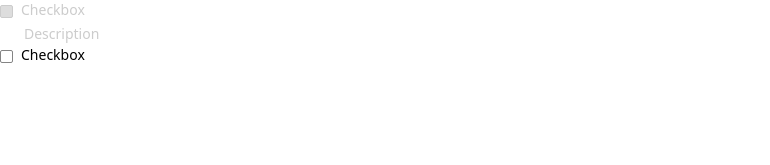
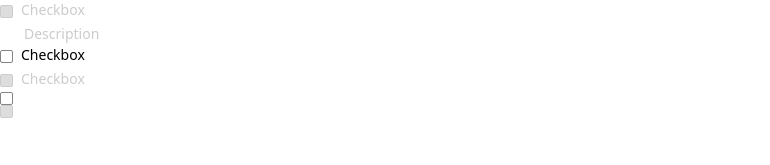
Before and after one commit to J4NLab/J4N-UI, a React (Vite) app: page / in a window 1280 px wide. Shown: the part 135-300 px from the top of the page, without its empty margins (0-770 px from the left). Built offline with nearby package versions, Linux system fonts and the light colour scheme; the HTML template or start-up script is replaced by a standard one.

Commit message:
feat: fix checkbox without name

```diff
--- a/src/App.tsx
+++ b/src/App.tsx
@@ -35,6 +35,9 @@ function App() {
       <Checkbox name="Checkbox" description="Description" disabled={false} />
       <Checkbox name="Checkbox" description="Description" disabled={true} />
       <Checkbox name="Checkbox" disabled={false} />
+      <Checkbox name="Checkbox" disabled={true} />
+      <Checkbox />
+      <Checkbox disabled={true} />
     </JanUIProvider>
   );
 }
--- a/src/components/Checkbox/index.tsx
+++ b/src/components/Checkbox/index.tsx
@@ -3,13 +3,13 @@ import "./style.css";
 import Typography from "../Typography";
 
 type CheckboxProps = {
-  name: string;
+  name?: string;
   description?: string;
   disabled?: boolean;
 };
 
 const Checkbox = ({
-  name,
+  name = "",
   description = "",
   disabled = false,
 }: CheckboxProps) => {
@@ -28,6 +28,7 @@ const Checkbox = ({
           />
           <span className={`checkmark ${disabled ? "disabled" : ""}`}></span>
         </label>
+        {name ? (
           <span className="checkbox-name">
             <Typography
               style={{ fontSize: "14px", color: disabled ? "#ccc" : "" }}
@@ -36,6 +37,7 @@ const Checkbox = ({
               {name}
             </Typography>
           </span>
+        ) : null}
       </div>
       {description ? (
         <p className="checkbox-description">
```
Lines whose indentation alone changed are shown as unchanged.
